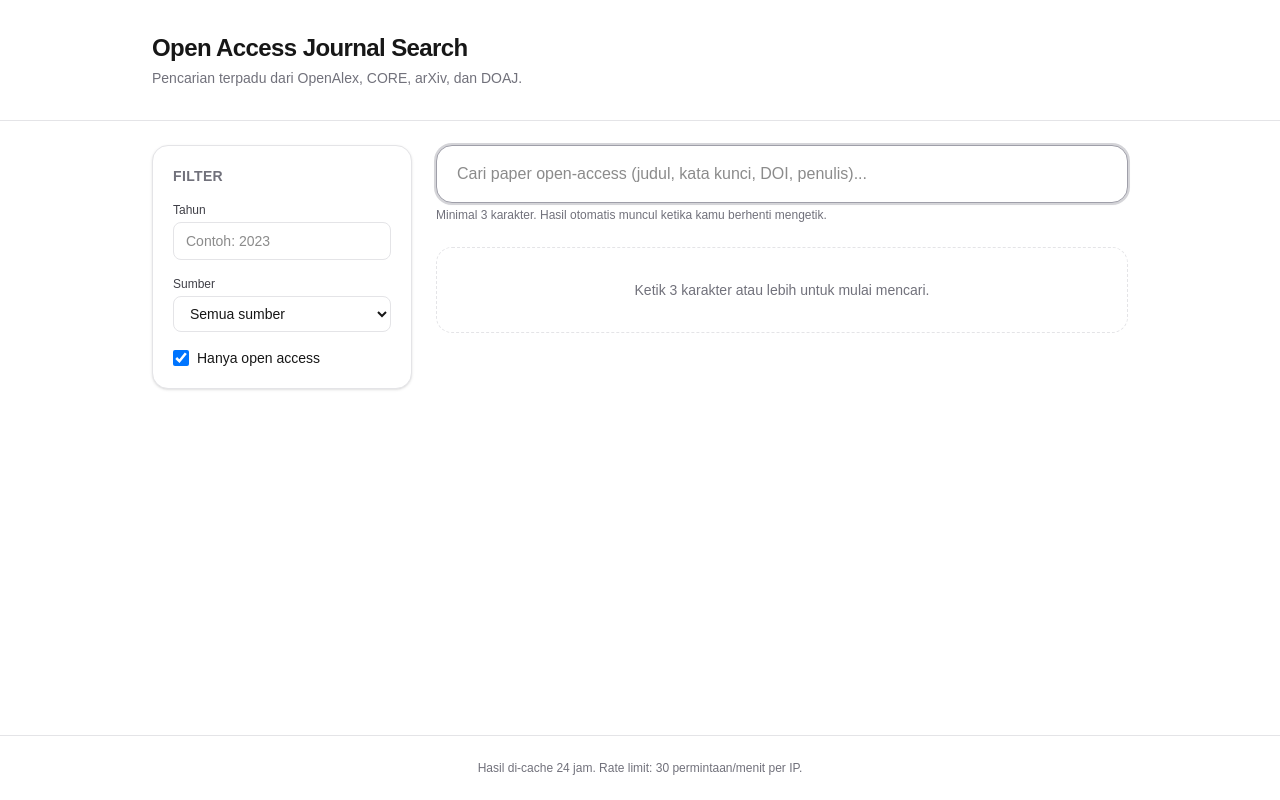
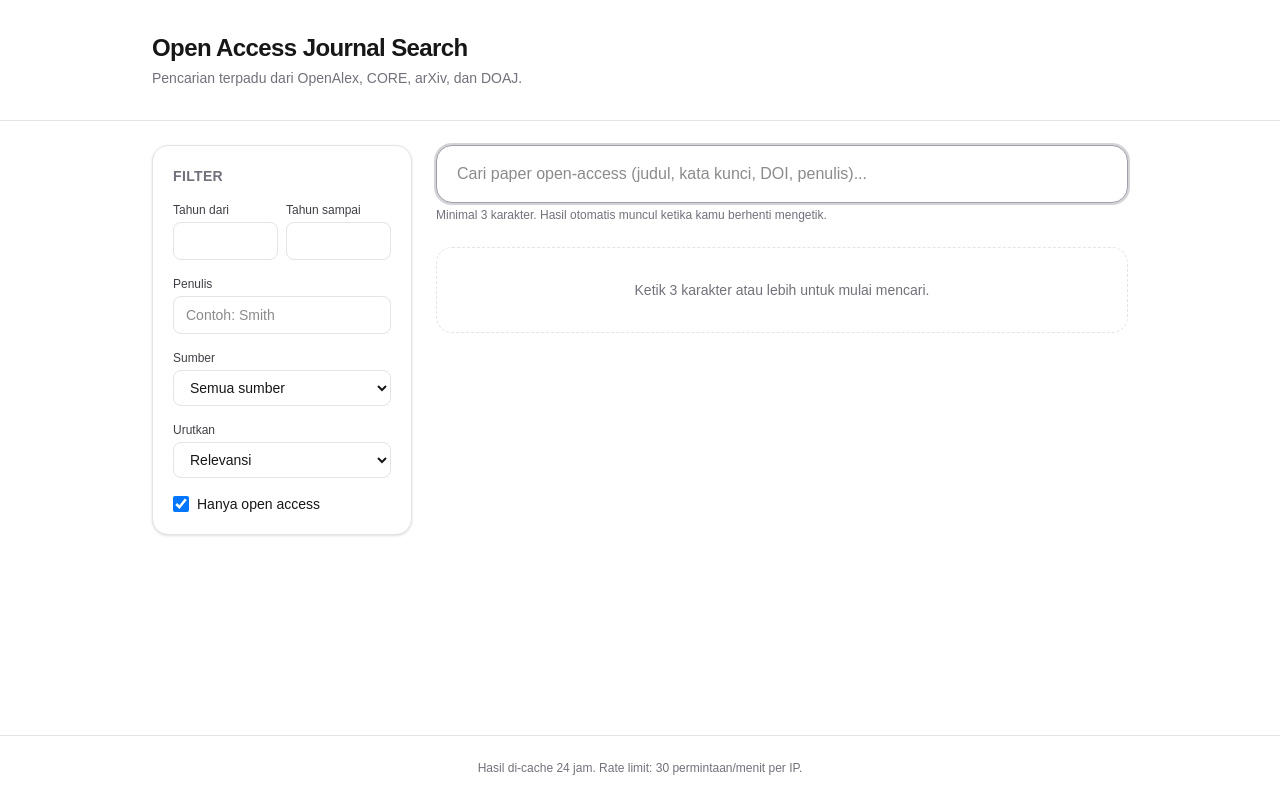
Before and after one commit to farizziezhi/aksara, a Next.js app: page / in a window 1280 px wide. Built offline with nearby package versions, Linux system fonts and the light colour scheme.

Commit message:
feat: add advanced search filters

```diff
--- a/app/page.tsx
+++ b/app/page.tsx
@@ -19,7 +19,7 @@ const PAGE_SIZE = 10;
 export default function Home() {
   const [query, setQuery] = useState("");
   const [page, setPage] = useState(1);
-  const [filters, setFilters] = useState<Filters>({ oa_only: true });
+  const [filters, setFilters] = useState<Filters>({ oa_only: true, sort: "relevance" });
   const [status, setStatus] = useState<Status>("idle");
   const [data, setData] = useState<SearchSuccessResponse | null>(null);
   const [errorMessage, setErrorMessage] = useState<string>("");
@@ -31,9 +31,12 @@ export default function Home() {
         page: String(p),
         limit: String(PAGE_SIZE),
       });
-      if (f.year !== undefined) params.set("year", String(f.year));
+      if (f.year_min !== undefined) params.set("year_min", String(f.year_min));
+      if (f.year_max !== undefined) params.set("year_max", String(f.year_max));
+      if (f.author) params.set("author", f.author);
       if (f.source) params.set("source", f.source.toLowerCase());
       params.set("oa_only", String(f.oa_only));
+      params.set("sort", f.sort);
 
       setStatus("loading");
       setErrorMessage("");
--- a/components/FilterPanel.tsx
+++ b/components/FilterPanel.tsx
@@ -3,10 +3,15 @@
 import type { SourceName } from "../types/paper";
 import { SOURCE_NAMES } from "../types/paper";
 
+export type SearchSort = "relevance" | "citations_desc" | "year_desc" | "year_asc";
+
 export interface Filters {
-  year?: number;
+  year_min?: number;
+  year_max?: number;
   source?: SourceName;
   oa_only: boolean;
+  author?: string;
+  sort: SearchSort;
 }
 
 interface Props {
@@ -23,26 +28,77 @@ export function FilterPanel({ filters, onChange }: Props) {
         Filter
       </h3>
 
-      <div className="mb-4">
+      <div className="mb-4 grid grid-cols-2 gap-2">
+        <div>
           <label
-          htmlFor="filter-year"
+            htmlFor="filter-year-min"
             className="mb-1 block text-xs font-medium text-zinc-700 dark:text-zinc-300"
           >
-          Tahun
+            Tahun dari
           </label>
           <input
-          id="filter-year"
+            id="filter-year-min"
             type="number"
             min={1900}
             max={2100}
             inputMode="numeric"
-          placeholder="Contoh: 2023"
-          value={filters.year ?? ""}
+            value={filters.year_min ?? ""}
             onChange={(e) => {
               const raw = e.target.value.trim();
               const next = raw ? Number(raw) : undefined;
-            onChange({ ...filters, year: Number.isFinite(next) ? next : undefined });
+              onChange({
+                ...filters,
+                year_min: Number.isFinite(next) ? next : undefined,
+              });
             }}
+            className="w-full rounded-lg border border-zinc-200 bg-white px-3 py-2 text-sm outline-none focus:border-zinc-400 focus:ring-2 focus:ring-zinc-300 dark:border-zinc-700 dark:bg-zinc-950 dark:focus:border-zinc-500 dark:focus:ring-zinc-700"
+          />
+        </div>
+        <div>
+          <label
+            htmlFor="filter-year-max"
+            className="mb-1 block text-xs font-medium text-zinc-700 dark:text-zinc-300"
+          >
+            Tahun sampai
+          </label>
+          <input
+            id="filter-year-max"
+            type="number"
+            min={1900}
+            max={2100}
+            inputMode="numeric"
+            value={filters.year_max ?? ""}
+            onChange={(e) => {
+              const raw = e.target.value.trim();
+              const next = raw ? Number(raw) : undefined;
+              onChange({
+                ...filters,
+                year_max: Number.isFinite(next) ? next : undefined,
+              });
+            }}
+            className="w-full rounded-lg border border-zinc-200 bg-white px-3 py-2 text-sm outline-none focus:border-zinc-400 focus:ring-2 focus:ring-zinc-300 dark:border-zinc-700 dark:bg-zinc-950 dark:focus:border-zinc-500 dark:focus:ring-zinc-700"
+          />
+        </div>
+      </div>
+
+      <div className="mb-4">
+        <label
+          htmlFor="filter-author"
+          className="mb-1 block text-xs font-medium text-zinc-700 dark:text-zinc-300"
+        >
+          Penulis
+        </label>
+        <input
+          id="filter-author"
+          type="search"
+          placeholder="Contoh: Smith"
+          value={filters.author ?? ""}
+          onChange={(e) =>
+            onChange({
+              ...filters,
+              author: e.target.value.trim() || undefined,
+            })
+          }
           className="w-full rounded-lg border border-zinc-200 bg-white px-3 py-2 text-sm outline-none focus:border-zinc-400 focus:ring-2 focus:ring-zinc-300 dark:border-zinc-700 dark:bg-zinc-950 dark:focus:border-zinc-500 dark:focus:ring-zinc-700"
         />
       </div>
@@ -72,6 +128,28 @@ export function FilterPanel({ filters, onChange }: Props) {
         </select>
       </div>
 
+      <div className="mb-4">
+        <label
+          htmlFor="filter-sort"
+          className="mb-1 block text-xs font-medium text-zinc-700 dark:text-zinc-300"
+        >
+          Urutkan
+        </label>
+        <select
+          id="filter-sort"
+          value={filters.sort}
+          onChange={(e) =>
+            onChange({ ...filters, sort: e.target.value as SearchSort })
+          }
+          className="w-full rounded-lg border border-zinc-200 bg-white px-3 py-2 text-sm outline-none focus:border-zinc-400 focus:ring-2 focus:ring-zinc-300 dark:border-zinc-700 dark:bg-zinc-950 dark:focus:border-zinc-500 dark:focus:ring-zinc-700"
+        >
+          <option value="relevance">Relevansi</option>
+          <option value="citations_desc">Sitasi terbanyak</option>
+          <option value="year_desc">Tahun terbaru</option>
+          <option value="year_asc">Tahun terlama</option>
+        </select>
+      </div>
+
       <label className="flex items-center gap-2 text-sm">
         <input
           type="checkbox"
```
Lines whose indentation alone changed are shown as unchanged.
